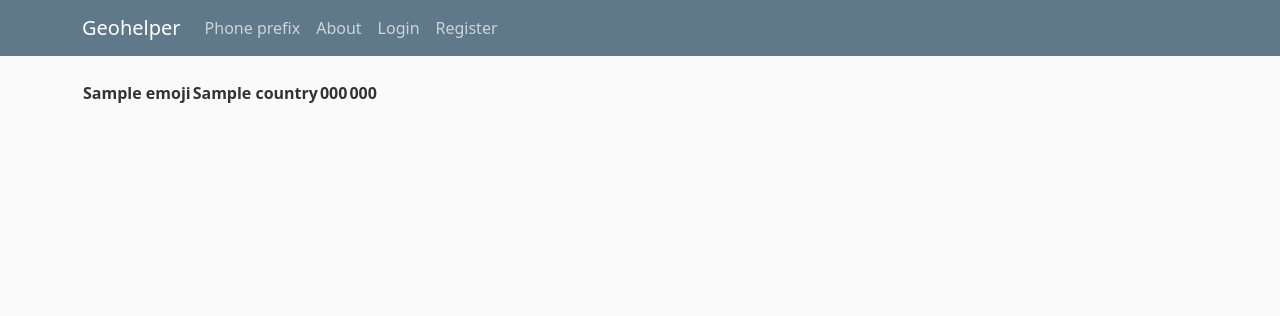
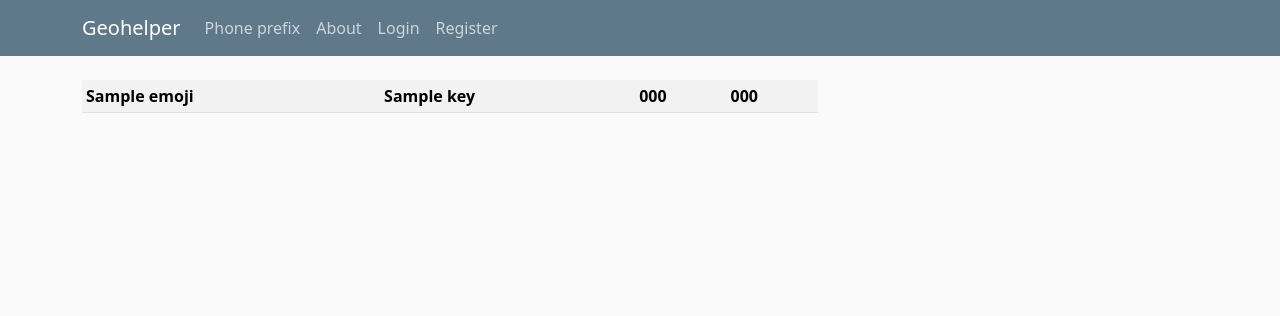
Before and after one commit to gamseb/geohelper, a Django app: template phone_prefix/templates/phone_prefix/phone_prefix.html in a window 1280 px wide. Shown: the top 316 px of the page. Run offline with Django 4.2, Linux system fonts and the light colour scheme; the template is opened without the code that fills it: most values are stand-ins (such as "Sample title", 1, 10 or a date in 2020); lists and menus that the app fills with data are empty.

Commit message:
Fixed phone prefix page to match new countries json format

```diff
--- a/phone_prefix/templates/phone_prefix/phone_prefix.html
+++ b/phone_prefix/templates/phone_prefix/phone_prefix.html
@@ -1,15 +1,13 @@
 {% extends "home/base.html" %}
 {% block content %}
-    <table>
-
-{% for country in countries %}
+<table class="table table-sm table-striped">
+{% for key, value in countries.items %}
     <tr>
-        <th>{{ country.emoji }}</th>
-        <th>{{ country.name }}</th>
-        <th>{{ country.code }}</th>
-        <th>{{ country.dial_code }}</th>
+        <th>{{ value.emoji }}</th>
+        <th>{{ key }}</th>
+        <th>{{ value.dial_code }}</th>
+        <th>{{ value.country_code }}</th>
     </tr>
 {% endfor %}
+</table>
 {% endblock content %}
-
-</table>
```
